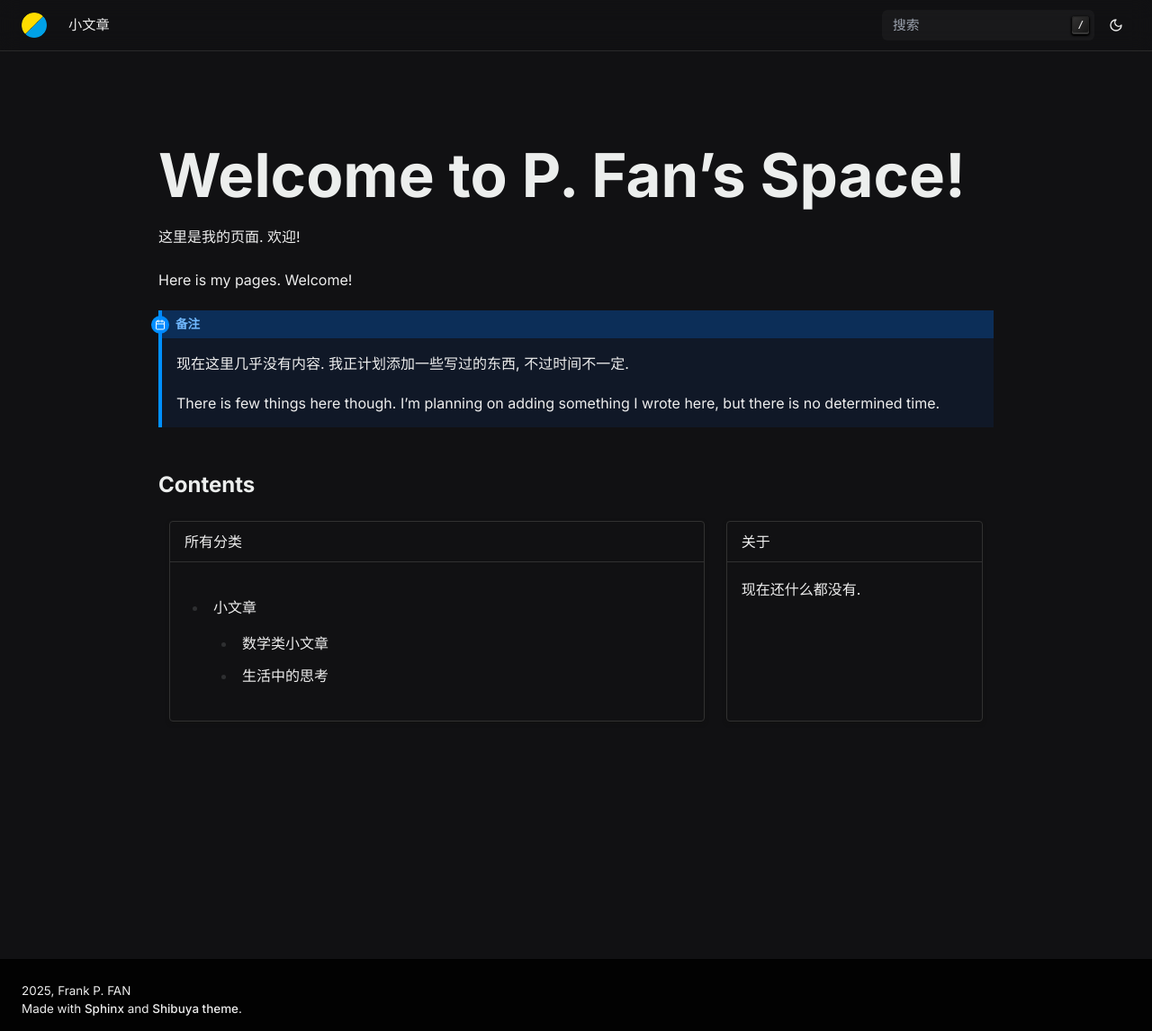
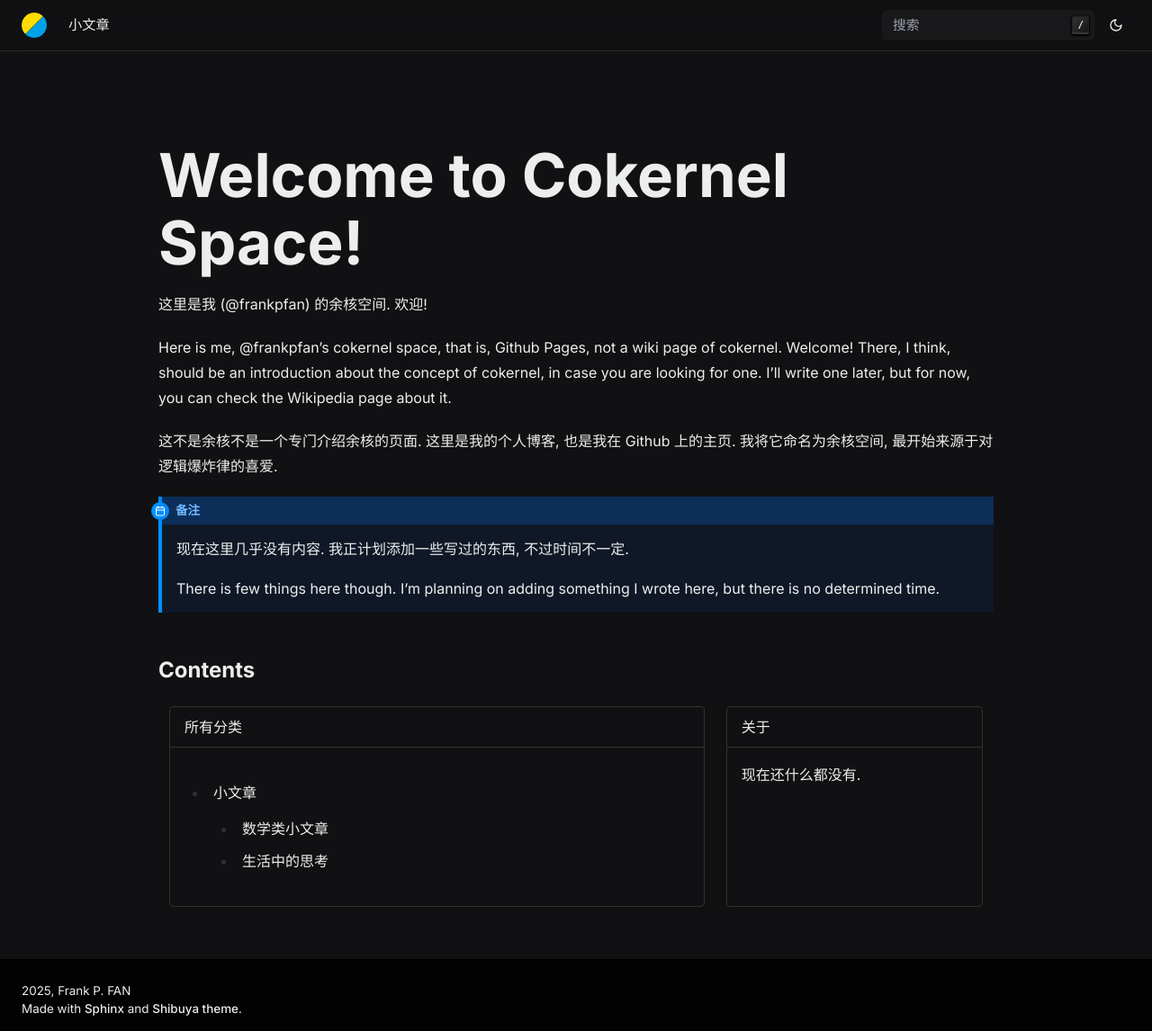
Before and after one commit to frankpfan/frankpfan.github.io, a Sphinx documentation site: the page built from docs/source/index.rst, in a window 1280 px wide and 1146 px high. Shown: the whole window at 90% size. Built offline with Sphinx 7.4.7, drawn with Linux system fonts in a browser that asks for light colours.

Commit message:
cokernel space!

```diff
--- a/docs/source/index.rst
+++ b/docs/source/index.rst
@@ -2,14 +2,19 @@
 :content_max_width: 85%
 :description: P. Fan's Github Pages
 
-.. Created by sphinx-quickstart on Tue Feb 13 20:36:02 2024.
-
-Welcome to P. Fan's Space!
+Welcome to Cokernel Space!
 ==========================
 
-这里是我的页面.  欢迎!
+这里是我 (@frankpfan) 的余核空间.  欢迎!
 
-Here is my pages.  Welcome!
+Here is me, @frankpfan's cokernel space, that is, Github Pages,
+not a wiki page of cokernel.  Welcome!
+There, I think, should be an introduction about the concept of cokernel,
+in case you are looking for one.  I'll write one later,
+but for now, you can check the Wikipedia page about it.
+
+这不是余核不是一个专门介绍余核的页面.  这里是我的个人博客, 也是我在 Github 上的主页.
+我将它命名为余核空间, 最开始来源于对逻辑爆炸律的喜爱.
 
 .. note::
 
```
Also changed, not shown: other parts of docs/source/index.rst (+0 -7 lines).
